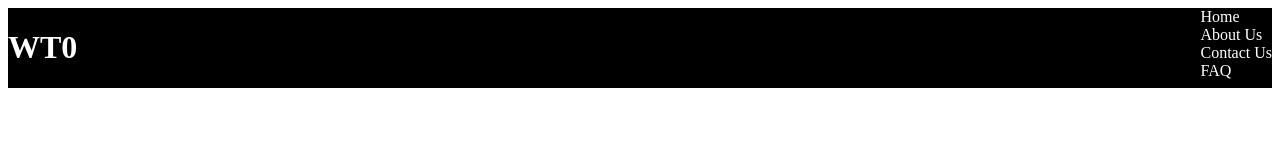
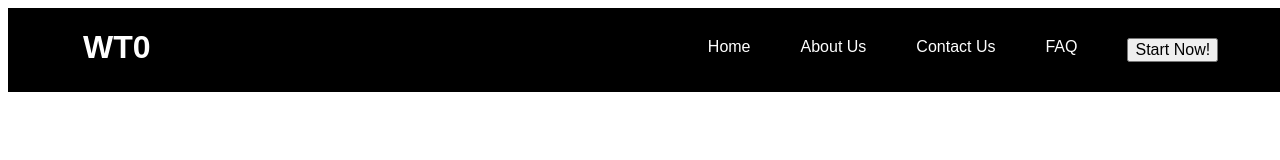
Before and after one commit to Zeta912/Workout-Tracker-v0, a plain HTML site: page index.html in a window 1280 px wide. Drawn offline with Linux system fonts and the light colour scheme.

Commit message:
Header Started

```diff
--- a/index.html
+++ b/index.html
@@ -16,9 +16,11 @@
                 <div class="btn">About Us</div >
                 <div class="btn">Contact Us</div >
                 <div class="btn">FAQ</div >
+                <button class="btn start">Start Now!</button>
             </div>
         </div>
     </header>
+
     <script src="app.js"></script>
 </body>
 </html>
--- a/styles.css
+++ b/styles.css
@@ -1,13 +1,36 @@
-
+*{
+    font-family: 'Poppins', sans-serif;
+}
 header{
     background-color: black;
     color: white;
     display: flex;
     justify-content: space-between;
+    width: 100vw;
 
+}
+
+.logo{
+    margin-left: 75px;
+}
+
+.btn_container{
+    display:flex;
+    max-width: 1000px;
+    width: 700px;
+    justify-content: center;
 }
 
 .btn_header{
     border: none;
     color: white;
+    margin: 30px;
+    display: flex;
 }
+
+.btn{
+    display:flex;
+    justify-content: center;
+    margin-left: 50px;
+    font-size: 16px;
+}
```
